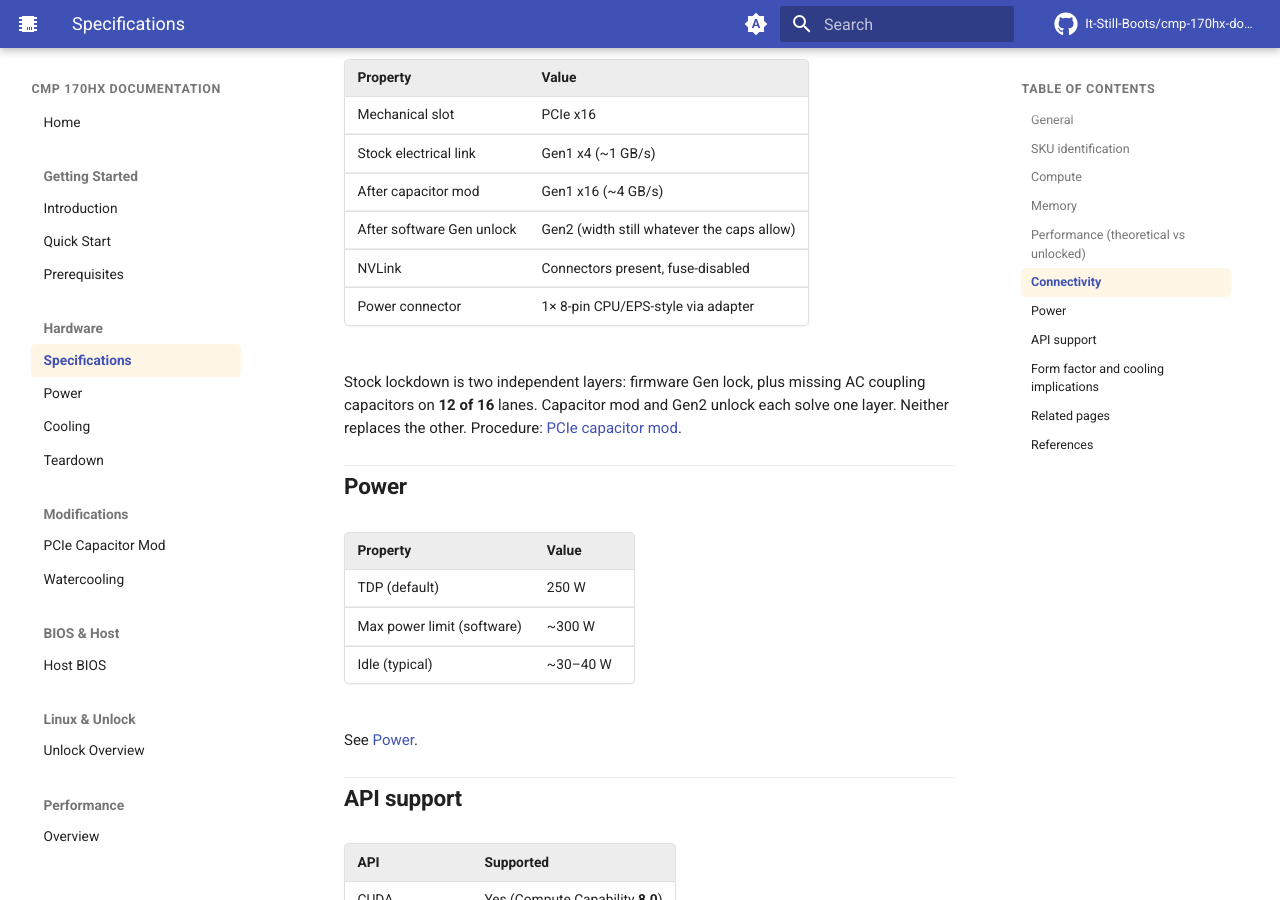
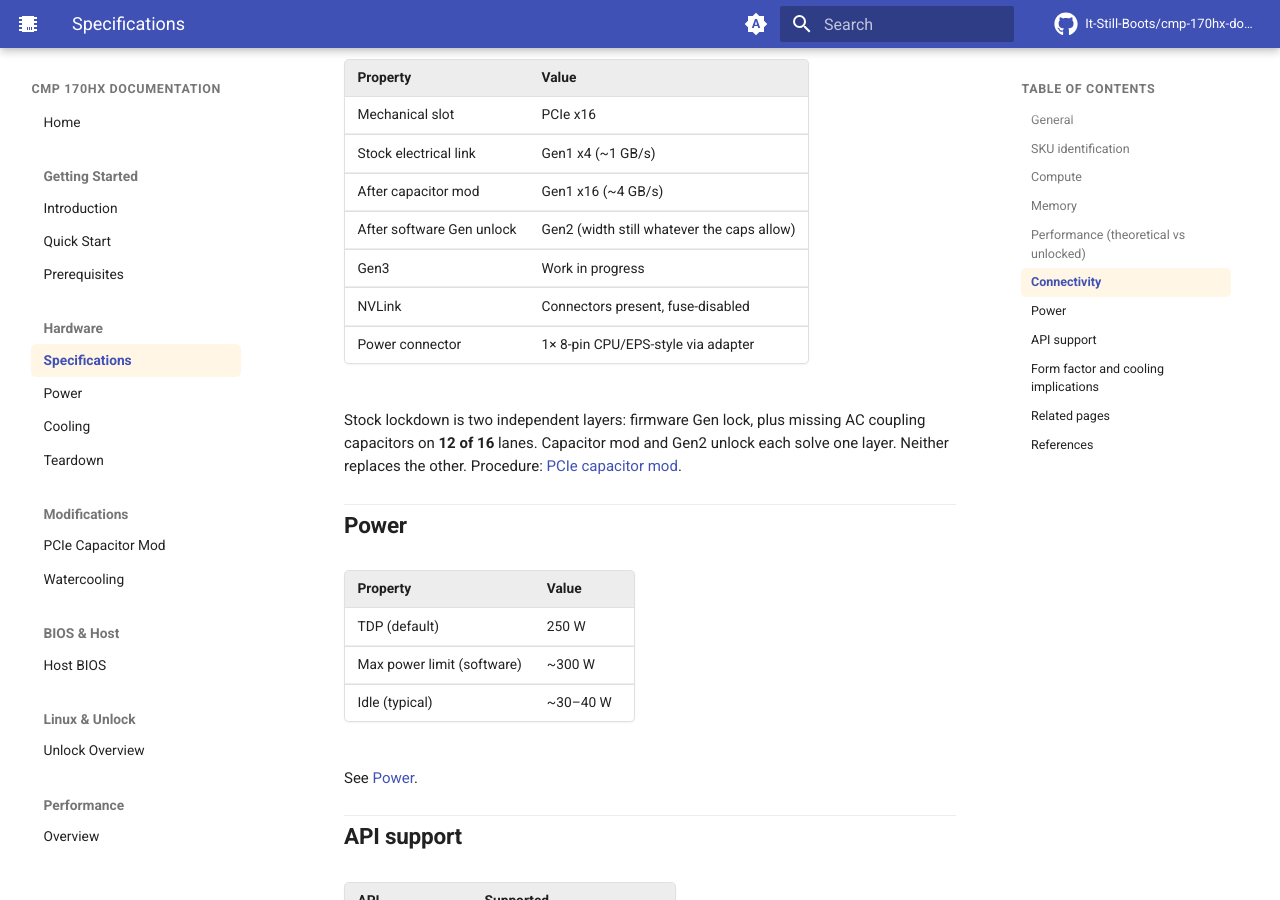
Before and after one commit to It-Still-Boots/cmp-170hx-docs, an MkDocs documentation site: the page built from docs/hardware/specifications.md, in a window 1280 px wide and 900 px high, scrolled down 3008 px. Built offline with MkDocs 1.6.1 and Material for MkDocs 9.7.7, drawn with Linux system fonts in a browser that asks for light colours; comment, search, counter and statistics services are not loaded.

Commit message:
Specs Connectivity: Gen3 work in progress; Home compute bullets

```diff
--- a/docs/hardware/specifications.md
+++ b/docs/hardware/specifications.md
@@ -88,6 +88,7 @@ PCB note: reference designators match the A100 40GB PCIe family closely enough t
 | Stock electrical link | Gen1 x4 (~1 GB/s) |
 | After capacitor mod | Gen1 x16 (~4 GB/s) |
 | After software Gen unlock | Gen2 (width still whatever the caps allow) |
+| Gen3 | Work in progress |
 | NVLink | Connectors present, fuse-disabled |
 | Power connector | 1× 8-pin CPU/EPS-style via adapter |
 
```
